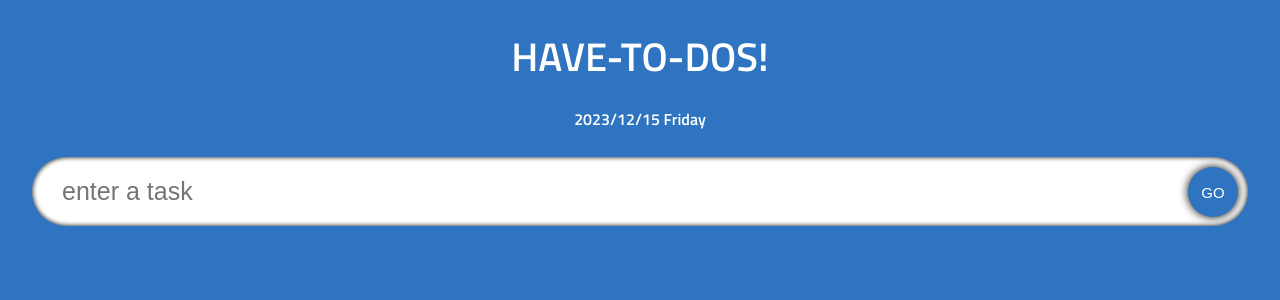
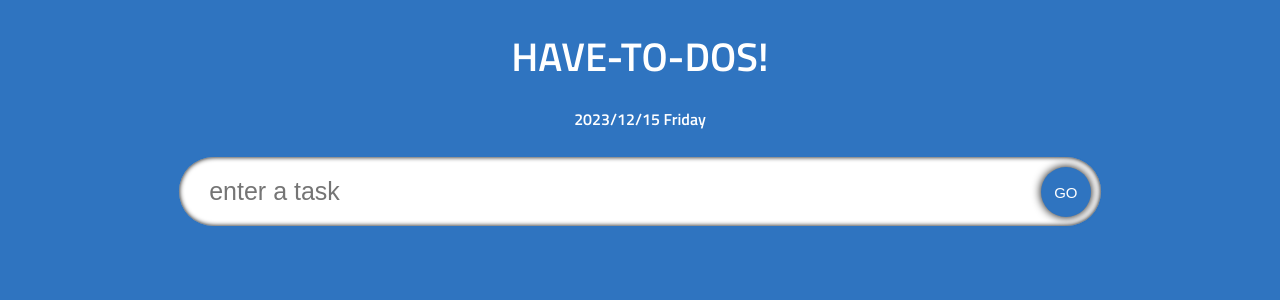
Before and after one commit to Daisy-Wang-Dev/todos, a React (Create React App) app: page / in a window 1280 px wide. Shown: the top 300 px of the page. Built offline with nearby package versions, Linux system fonts and the light colour scheme.

Commit message:
Add responsive style to input field and modify type of todos

```diff
--- a/src/App.tsx
+++ b/src/App.tsx
@@ -7,21 +7,28 @@ import { Todo } from "./model";
 
 const App: React.FC = () => {
   const [todo, setTodo] = useState<string>("");
-  const [todos, setTodos] = useState<Todo[]>([]);
+  const [todos, setTodos] = useState<Set<Todo>>(new Set());
 
   const handleAdd = (e: React.FormEvent) => {
     e.preventDefault();
     if (todo) {
-      setTodos([...todos, { id: Date.now(), todo: todo, isDone: false }]);
+      setTodos(todos.add({ id: Date.now(), todo, isDone: false }));
+      setTodo("");
     } else {
       console.log("Please enter a task");
     }
   };
-
+console.log(todos)
   return (
     <>
       <Header />
       <InputField todo={todo} setTodo={setTodo} handleAdd={handleAdd} />
+      {/* <TodoList/> */}
+      {/* {Array.from(todos).map(todo =>
+      <li>
+        {todo.todo}
+      </li>
+        )} */}
     </>
   );
 };
--- a/src/components/InputField/InputField.scss
+++ b/src/components/InputField/InputField.scss
@@ -1,9 +1,14 @@
+@use "../../styles/partials/mixins" as *;
+
 .input {
   display: flex;
   width: 95%;
   justify-content: center;
   position: relative;
   margin: auto;
+  @include media-desktop{
+    width: 72%;
+  }
 
   &__box {
     width: 100%;
--- a/src/components/InputField/InputField.tsx
+++ b/src/components/InputField/InputField.tsx
@@ -1,4 +1,3 @@
-import { Interface } from "readline";
 import "./InputField.scss";
 import React from "react";
 
```
